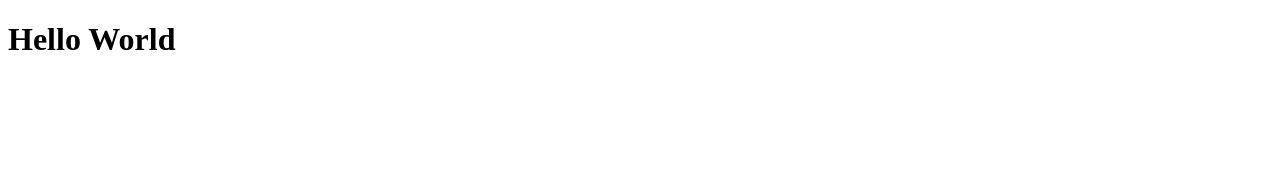
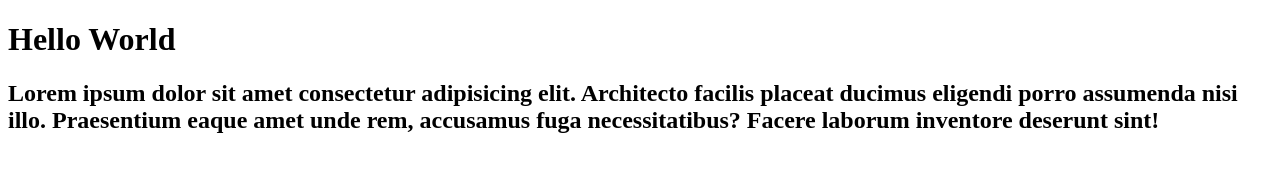
Before and after one commit to Aamir041/freecodecamp, a plain HTML site: page index.html in a window 1280 px wide. Drawn offline with Linux system fonts and the light colour scheme.

Commit message:
added index.html

```diff
--- a/index.html
+++ b/index.html
@@ -8,5 +8,6 @@
 </head>
 <body>
     <h1>Hello World</h1>
+    <h2>Lorem ipsum dolor sit amet consectetur adipisicing elit. Architecto facilis placeat ducimus eligendi porro assumenda nisi illo. Praesentium eaque amet unde rem, accusamus fuga necessitatibus? Facere laborum inventore deserunt sint!</h2>
 </body>
 </html>
```
